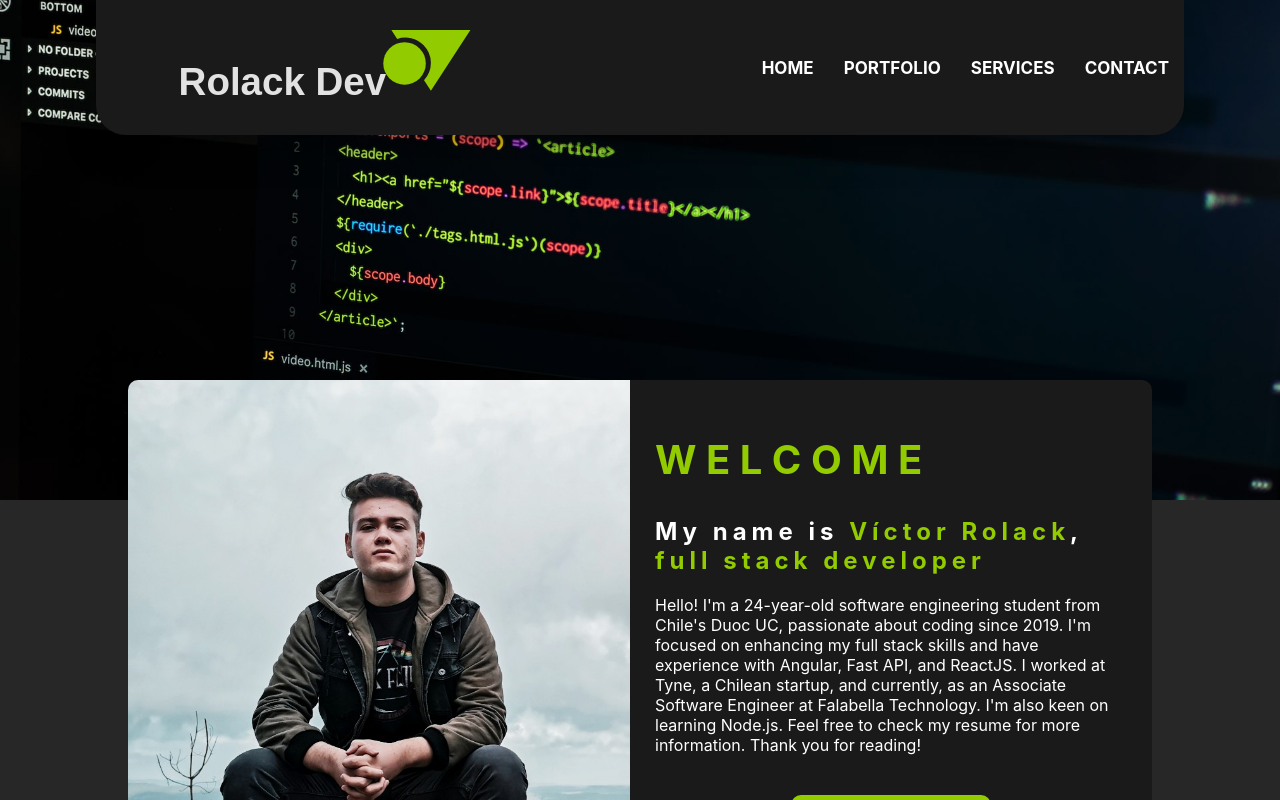
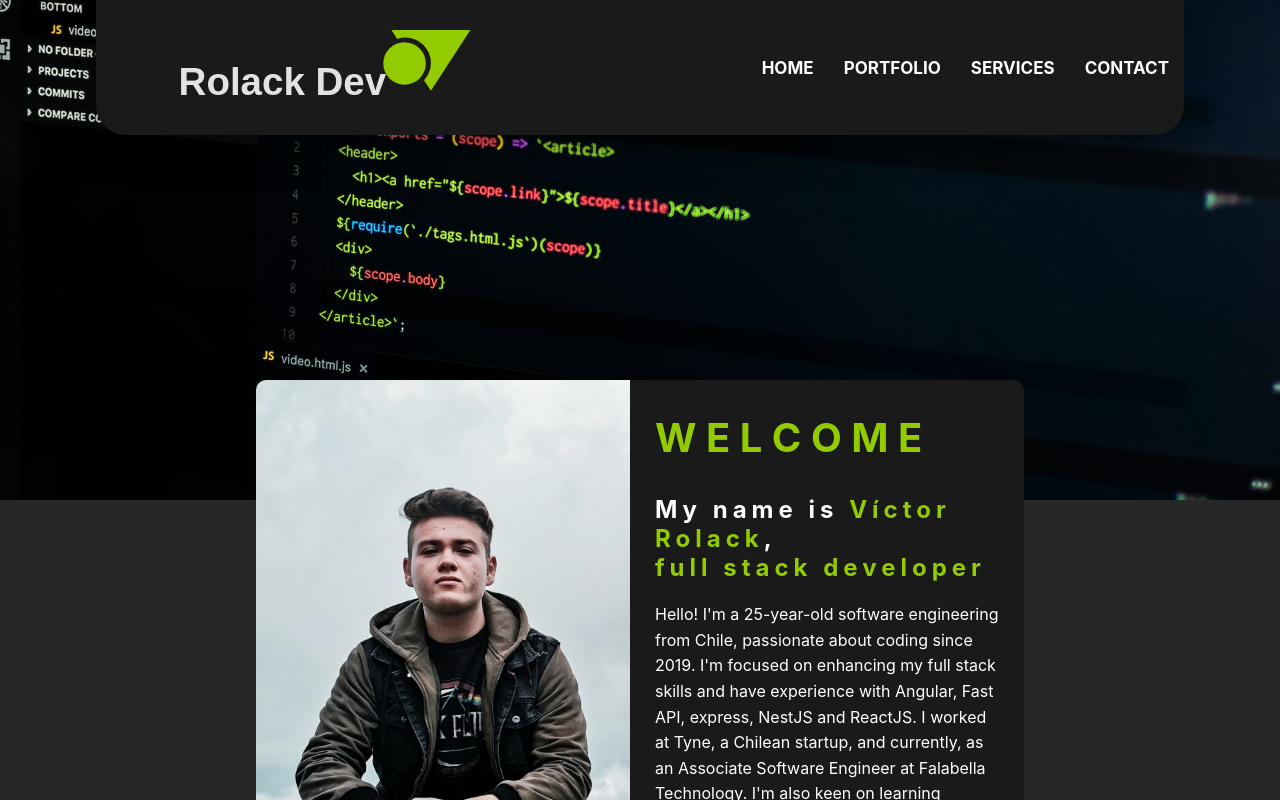
Before and after one commit to vcrolack/rolack-dev, a React (Create React App) app: page / in a window 1280 px wide. Shown: the top 800 px of the page. Built offline with nearby package versions, Linux system fonts and the light colour scheme.

Commit message:
edit home styles

```diff
--- a/src/index.css
+++ b/src/index.css
@@ -268,7 +268,7 @@ textarea {
   justify-content: center;
 }
 .card {
-  width: 80%;
+  width: 60%;
   height: auto;
   border-radius: 10px;
   background-color: #1A1A1A;
@@ -297,6 +297,11 @@ textarea {
   padding-right: 10px;
   display: flex;
   align-items: center;
+}
+
+.p-about-me {
+  line-height: 1.6;
+  font-size: 16px;
 }
 
 .about-me-subtitle, .about-me-subtitle strong {
--- a/src/pages/Portfolio.js
+++ /dev/null
@@ -1,46 +0,0 @@
-import React from "react";
-import { Banner } from "./components/Banner";
-import { Project } from "./components/Project";
-import banner from "./../assets/img/banner/banner-home.jpg";
-import freeMovies from "./../assets/img/projects/free_movies.png";
-import cesfamBackend from "./../assets/img/projects/cesfam_backend.png";
-
-export const Portfolio = () => {
-  const projects = [
-    {
-      name: "Free Movies",
-      description:
-        "It's a simple project build in React for practice my state manegement. You can create a list of movies with his description, and all them will save on local storage.",
-      img: freeMovies,
-      githubUrl: "https://github.com/vcrolack/Free-movies",
-    },
-    {
-      name: "Cesfam backend",
-      description:
-        "It's a project build in Fast API for a university project. Is for a simulation of a health center, so you can save information in a MySql database and consult these information.",
-      img: cesfamBackend,
-      githubUrl: "https://github.com/vcrolack/farmacia-cesfam-backend",
-    },
-  ];
-
-  return (
-    <div className="container">
-      <Banner image={banner} />
-      <div className="container-section-title">
-        <h2 classname="title-section">Portfolio</h2>
-      </div>
-      <section id="projects">
-        {projects.map((project, index) => {
-          return (
-            <Project
-              githubUrl={project.githubUrl}
-              name={project.name}
-              description={project.description}
-              img={project.img}
-            />
-          );
-        })}
-      </section>
-    </div>
-  );
-};
--- a/src/pages/home/Home.js
+++ b/src/pages/home/Home.js
@@ -33,9 +33,9 @@ export const Home = () => {
                   My name is <strong>Víctor Rolack</strong>,<br />
                   <strong>full stack developer</strong>
                 </h2>
-                <p>
-                Hello! I'm a 24-year-old software engineering student from Chile's Duoc UC, passionate about coding since 2019. I'm focused on enhancing
-                my full stack skills and have experience with Angular, Fast API, and ReactJS. I worked at Tyne, a Chilean startup, and currently,
+                <p className="p-about-me">
+                Hello! I'm a 25-year-old software engineering from Chile, passionate about coding since 2019. I'm focused on enhancing
+                my full stack skills and have experience with Angular, Fast API, express, NestJS and ReactJS. I worked at Tyne, a Chilean startup, and currently,
                 as an Associate Software Engineer at Falabella Technology. I'm also keen on learning Node.js. Feel free to check my resume for more
                 information. Thank you for reading!
                 </p>
--- a/src/pages/index.js
+++ b/src/pages/index.js
@@ -1,4 +1,4 @@
 export * from './home/Home';
 export * from './Contact';
-export * from './Portfolio';
+export * from './portfolio/Portfolio';
 export * from './Services';
--- /dev/null
+++ b/src/pages/portfolio/Portfolio.js
@@ -0,0 +1,29 @@
+import React from "react";
+import { Banner } from "../components/Banner";
+import { Project } from "../components/Project";
+import { bannerHome } from "./../../assets/img";
+import { projects } from "./projects";
+
+export const Portfolio = () => {
+  return (
+    <div className="container">
+      <Banner image={bannerHome} />
+      <div className="container-section-title">
+        <h2 classname="title-section">P O R T F O L I O</h2>
+      </div>
+      <section id="projects">
+        {projects.map((project, index) => {
+          return (
+            <Project
+              key={index}
+              githubUrl={project.githubUrl}
+              name={project.name}
+              description={project.description}
+              img={project.img}
+            />
+          );
+        })}
+      </section>
+    </div>
+  );
+};
--- /dev/null
+++ b/src/pages/portfolio/projects.js
@@ -0,0 +1,18 @@
+import { cesfamBackend, freeMovies } from "../../assets/img";
+
+export const projects = [
+  {
+    name: "Free Movies",
+    description:
+      "It's a simple project build in React for practice my state manegement. You can create a list of movies with his description, and all them will save on local storage.",
+    img: freeMovies,
+    githubUrl: "https://github.com/vcrolack/Free-movies",
+  },
+  {
+    name: "Cesfam backend",
+    description:
+      "It's a project build in Fast API for a university project. Is for a simulation of a health center, so you can save information in a MySql database and consult these information.",
+    img: cesfamBackend,
+    githubUrl: "https://github.com/vcrolack/farmacia-cesfam-backend",
+  },
+];
```
